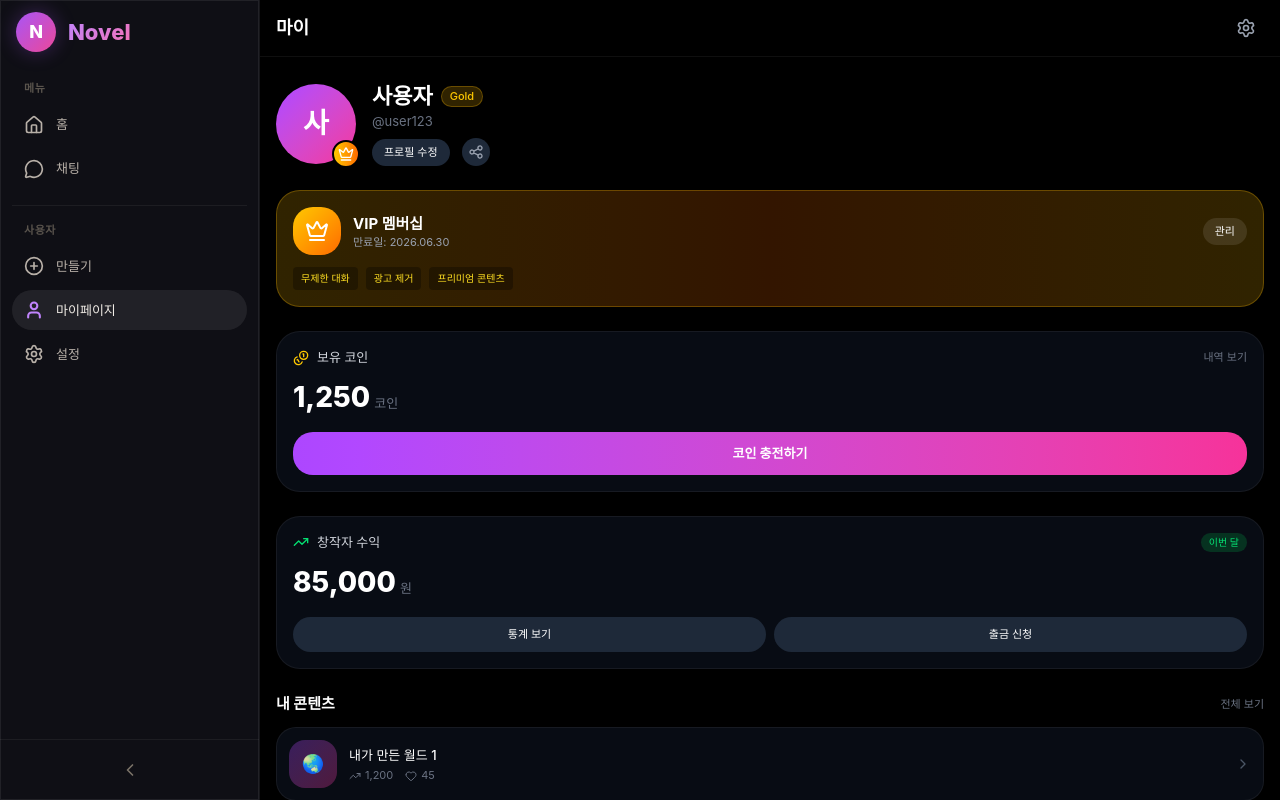
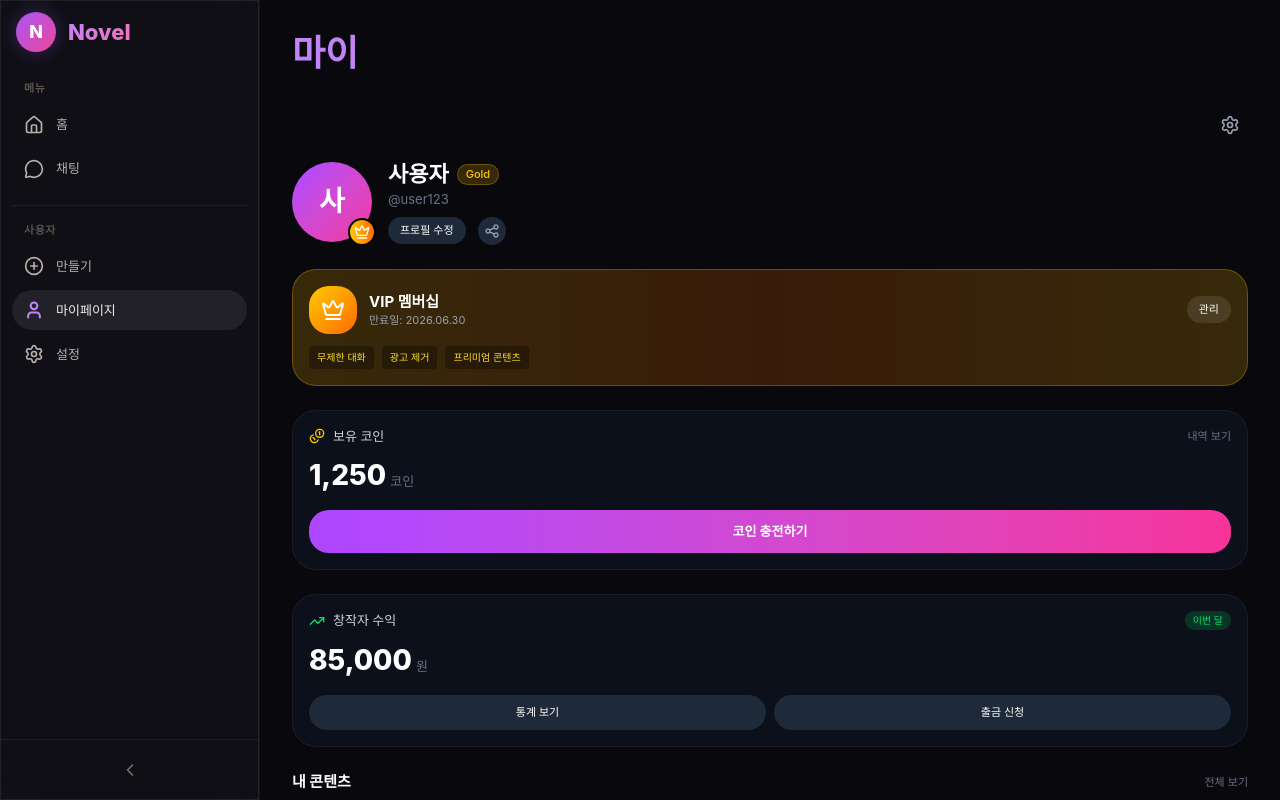
Before and after one commit to devjiro76/novel-demo, a Next.js app: page /my in a window 1280 px wide. Built offline with nearby package versions, Linux system fonts and the light colour scheme.

Commit message:
refactor: unify My Page layout with PageLayout component

```diff
--- a/app/my/page.tsx
+++ b/app/my/page.tsx
@@ -17,6 +17,7 @@ import {
   Shield,
   Palette
 } from 'lucide-react';
+import { PageLayout, PageCard, PageSection } from '@/components/layout';
 
 // 목업 데이터
 const MOCK_USER = {
@@ -37,18 +38,15 @@ const MOCK_MY_CONTENTS = [
 
 export default function MyPage() {
   return (
-    <div className="min-h-screen bg-black pb-24">
-      {/* Header */}
-      <header className="sticky top-0 z-50 bg-black/80 backdrop-blur-md border-b border-white/[0.06]">
-        <div className="px-4 h-14 flex items-center justify-between max-w-7xl mx-auto">
-          <h1 className="text-lg font-bold text-white">마이</h1>
-          <button className="p-2 rounded-full hover:bg-white/[0.06] transition-colors">
-            <Settings className="w-5 h-5 text-gray-400" />
-          </button>
-        </div>
-      </header>
+    <PageLayout title="마이" width="lg">
+      {/* Settings button in header */}
+      <div className="flex justify-end mb-4">
+        <button className="p-2 rounded-full hover:bg-white/[0.06] transition-colors">
+          <Settings className="w-5 h-5 text-gray-400" />
+        </button>
+      </div>
 
-      <main className="max-w-7xl mx-auto px-4 py-6 space-y-6">
+      <div className="space-y-6">
         {/* Profile Section */}
         <ProfileSection user={MOCK_USER} />
 
@@ -66,8 +64,8 @@ export default function MyPage() {
 
         {/* Menu List */}
         <MenuSection />
-      </main>
-    </div>
+      </div>
+    </PageLayout>
   );
 }
 
```
